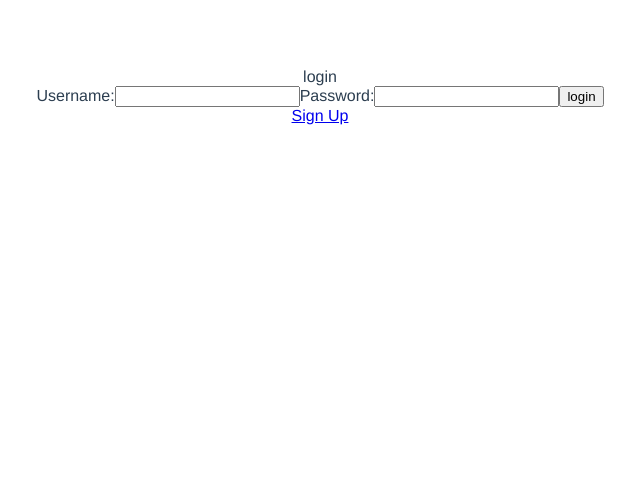
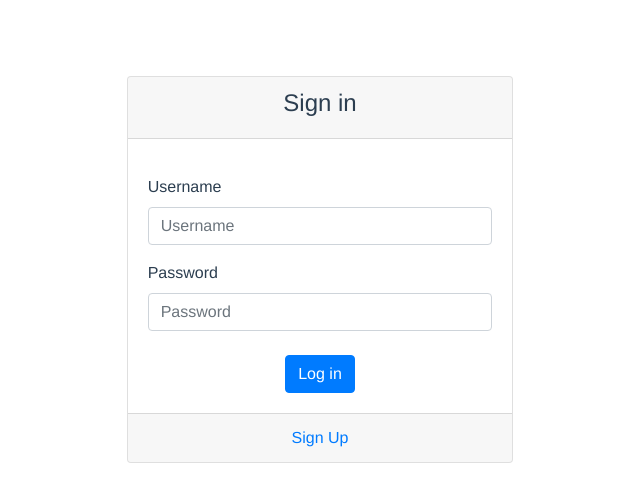
Before and after one commit to chinnawatsut/bnk-vue, a Vue app: page /signin in a window 1280 px wide. Shown: the top 502 px of the page, without its empty margins (320-960 px from the left). Built offline with nearby package versions, Linux system fonts and the light colour scheme.

Commit message:
log in style

```diff
--- a/package.json
+++ b/package.json
@@ -10,8 +10,10 @@
   },
   "dependencies": {
     "axios": "^0.19.0",
+    "bootstrap": "^4.4.1",
+    "bootstrap-vue": "^2.1.0",
     "core-js": "^3.4.3",
-    "vue": "^2.6.10",
+    "vue": "^2.6.11",
     "vue-axios": "^2.1.5",
     "vue-router": "^3.1.3",
     "vuex": "^3.1.2"
--- a/src/main.js
+++ b/src/main.js
@@ -4,9 +4,11 @@ import router from "./router";
 import store from "./store";
 import VueAxios from 'vue-axios'
 import http from './api/httpClient'
-
+import BootstrapVue from 'bootstrap-vue'
+import 'bootstrap/dist/css/bootstrap.min.css';
 Vue.config.productionTip = false;
 Vue.use(VueAxios, http)
+Vue.use(BootstrapVue)
 
 new Vue({
   router,
--- a/src/views/SignIn.vue
+++ b/src/views/SignIn.vue
@@ -1,24 +1,34 @@
 <template>
-  <div>
-    login
-
+  <div class="container-fluid">
+     <div class="col-md-4 col-md-offset-5 form-content">
+      <div class="card text-center">
+      <div class="card-header">
+          <h4>Sign in</h4>
+        </div>
+        <div class="card-body">
           <div v-if="errors.length" class="dang">
             <ul>
               <li v-for="(e, index) in errors" :key="index">{{ e }}</li>
             </ul>
           </div>
           <form @submit.prevent="onSubmit">
-      <label for="user">Username:</label>
-      <input type="text" id="user" v-model="username" placeholder />
-
-      <label for="password">Password:</label>
-      <input type="password" id="password" v-model="password" placeholder />
-
-      <button type="submit">login</button>
+            <div class="form-group form-content">
+              <label for="exampleInputEmail1">Username</label>
+              <input type="text" id="user" class="form-control" placeholder="Username"  v-model="username" >
+            </div>
+            <div class="form-group form-content">
+              <label for="exampleInputPassword1">Password</label>
+              <input type="password" id="password" v-model="password" class="form-control" placeholder="Password">
+            </div>
+             <div class="dang pt-3" v-if="errorMessage">{{errorMessage}}</div>
+            <button type="button" class="btn btn-primary mt-4" v-on:click="onSubmit">Log in</button>
           </form>
-
-    <div class="dang" v-if="errorMessage">{{errorMessage}}</div>
+        </div>
+        <div class="card-footer">
           <router-link to="signup">Sign Up</router-link>
+        </div>
+      </div>
+     </div>
   </div>
 </template>
 
@@ -62,4 +72,18 @@ export default {
 .dang {
   color: red;
 }
+
+.form-content {
+  margin: auto;
+  text-align: left
+}
+
+h4 {
+  text-align: center;
+}
+
+.form-content {
+  text-align: left;
+  padding-top: 1rem;
+}
 </style>
```
Also changed, not shown: 1 other file (tests, documents, lock files or other folders). Lines whose indentation alone changed are shown as unchanged.
